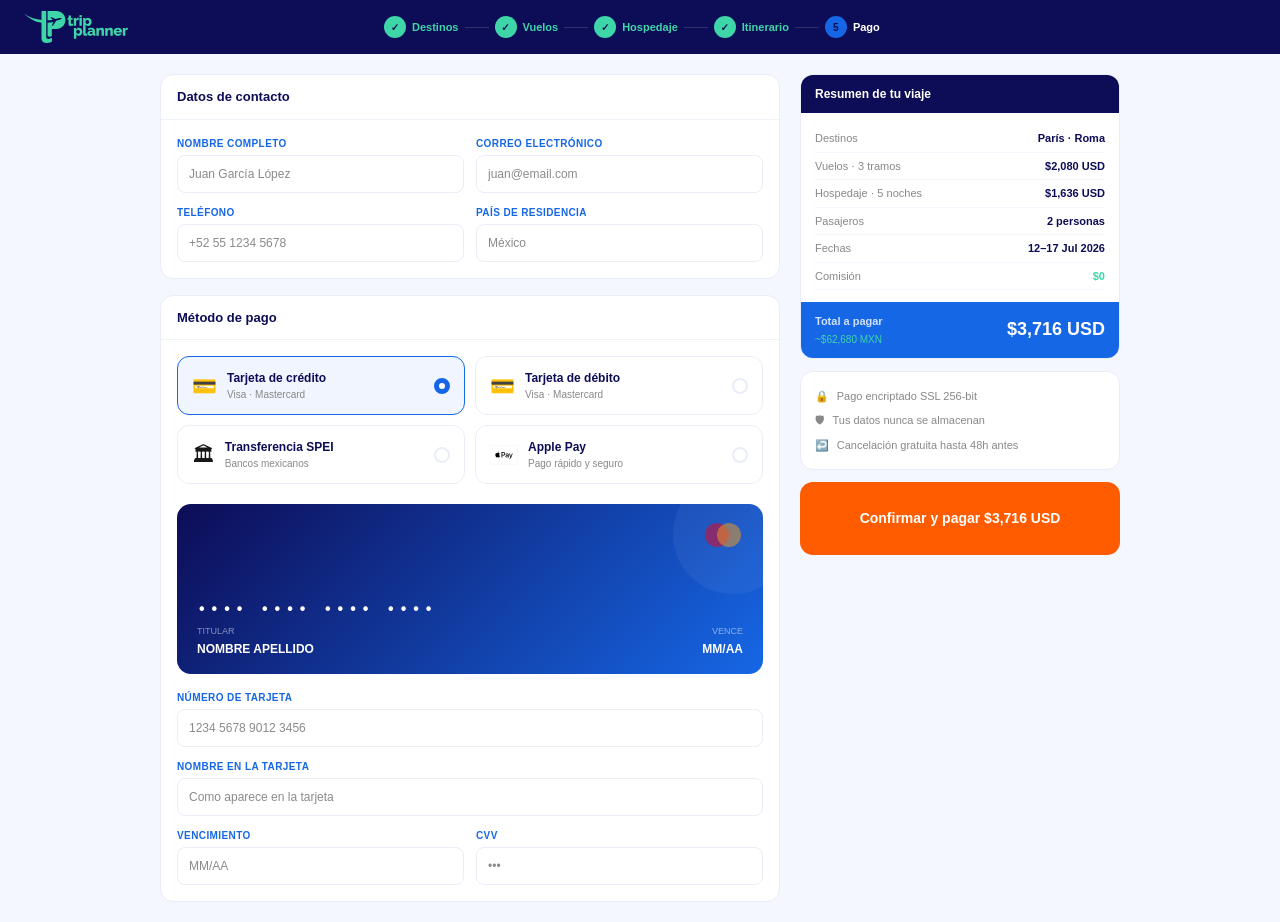
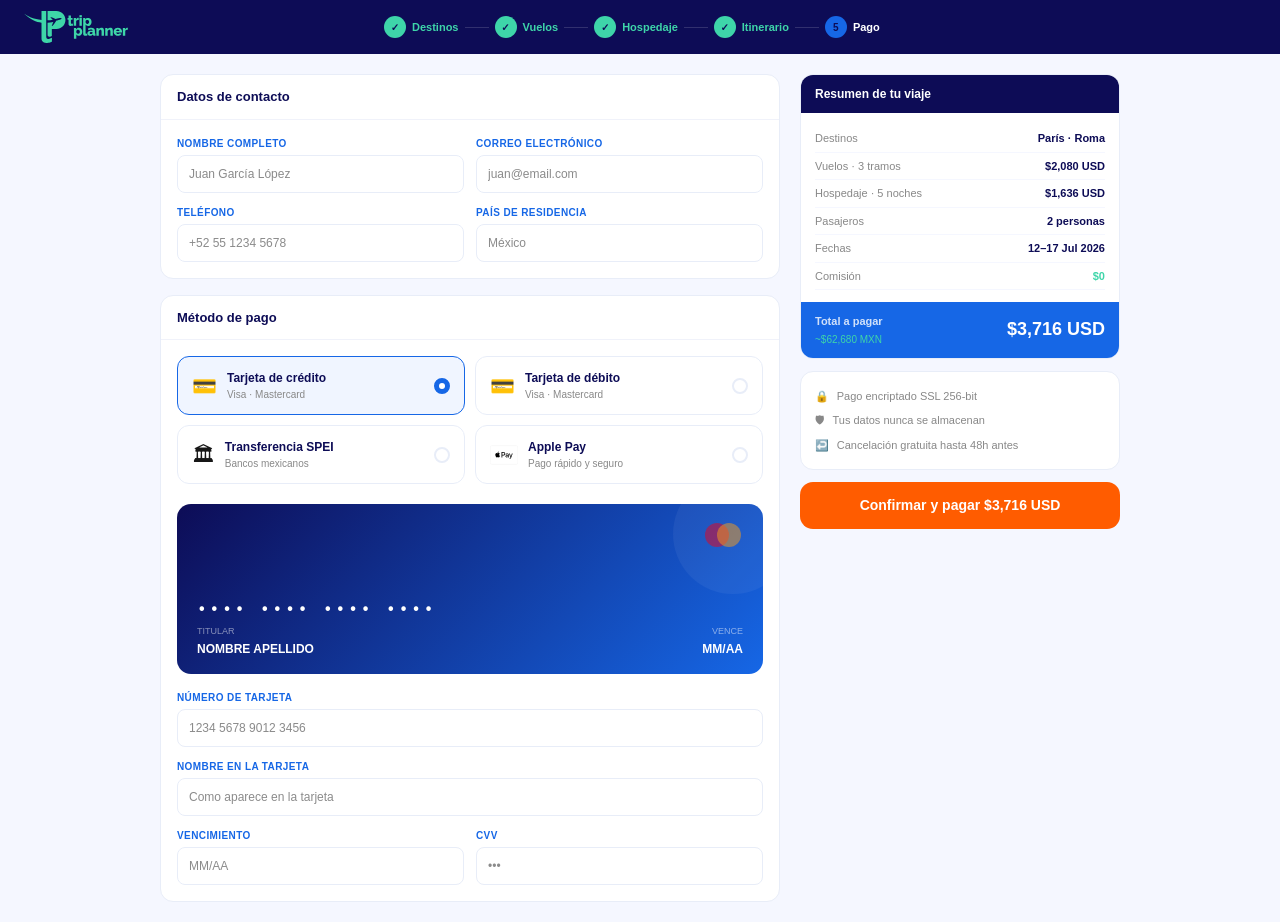
Before and after one commit to barreradionisio/trip-planner, a Next.js app: page /pago in a window 1280 px wide. Built offline with nearby package versions, Linux system fonts and the light colour scheme.

Commit message:
fix Suspense para useSearchParams en admin pago y confirmacion

```diff
--- a/app/admin/page.tsx
+++ b/app/admin/page.tsx
@@ -1,5 +1,6 @@
 "use client";
 
+import { Suspense } from "react";
 import { useSearchParams } from "next/navigation";
 import { useState } from "react";
 import Logo from "../components/Logo";
@@ -32,7 +33,7 @@ const navItems = [
   { key: "reportes", label: "Reportes" },
 ];
 
-export default function Admin() {
+function AdminContent() {
   const searchParams = useSearchParams();
 const [seccion, setSeccion] = useState(searchParams.get("seccion") || "dashboard");
 const [filtroEstado, setFiltroEstado] = useState("todos");
@@ -267,3 +268,10 @@ const [filtroEstado, setFiltroEstado] = useState("todos");
     </div>
   );
 }
+export default function Admin() {
+  return (
+    <Suspense>
+      <AdminContent />
+    </Suspense>
+  );
+}
--- a/app/confirmacion/page.tsx
+++ b/app/confirmacion/page.tsx
@@ -1,10 +1,11 @@
 "use client";
 
+import { Suspense } from "react";
 import { useSearchParams } from "next/navigation";
 import Link from "next/link";
 import Logo from "../components/Logo";
 
-export default function Confirmacion() {
+function ConfirmacionContent() {
   const searchParams = useSearchParams();
   const tipo = searchParams.get("tipo") || "completo";
   return (
@@ -170,3 +171,11 @@ export default function Confirmacion() {
     </div>
   );
 }
+
+export default function Confirmacion() {
+  return (
+    <Suspense>
+      <ConfirmacionContent />
+    </Suspense>
+  );
+}
--- a/app/pago/page.tsx
+++ b/app/pago/page.tsx
@@ -1,12 +1,13 @@
 "use client";
 
+import { Suspense } from "react";
 import { useSearchParams } from "next/navigation";
 import { useRouter } from "next/navigation";
 import Link from "next/link";
 import { useState } from "react";
 import Logo from "../components/Logo";
 
-export default function Pago() {
+function PagoContent() {
   const searchParams = useSearchParams();
   const tipo = searchParams.get("tipo") || "completo";
   const router = useRouter();
@@ -287,18 +288,19 @@ export default function Pago() {
             ))}
           </div>
 
-          <button
-            onClick={() => setProcesando(true)}
-            style={{ width: "100%", padding: "13px", backgroundColor: "#FF5C00", color: "#fff", border: "none", borderRadius: "13px", fontFamily: "sans-serif", fontWeight: "800", fontSize: "14px", cursor: "pointer" }}
-          >
-            <Link href={`/confirmacion?tipo=${tipo}`} style={{ width: "100%", padding: "13px", backgroundColor: "#FF5C00", color: "#fff", border: "none", borderRadius: "13px", fontFamily: "sans-serif", fontWeight: "800", fontSize: "14px", cursor: "pointer", textDecoration: "none", display: "block", textAlign: "center", boxSizing: "border-box" as const }}
-  onClick={() => setProcesando(true)}
->
-  {procesando ? "⏳ Procesando pago..." : "Confirmar y pagar $3,716 USD"}
-</Link>
-          </button>
+          <Link href={`/confirmacion?tipo=${tipo}`} onClick={() => setProcesando(true)} style={{ width: "100%", padding: "13px", backgroundColor: "#FF5C00", color: "#fff", border: "none", borderRadius: "13px", fontFamily: "sans-serif", fontWeight: "800", fontSize: "14px", cursor: "pointer", textDecoration: "none", display: "block", textAlign: "center", boxSizing: "border-box" as const }}>
+            {procesando ? "⏳ Procesando pago..." : "Confirmar y pagar $3,716 USD"}
+          </Link>
         </div>
       </div>
     </div>
   );
 }
+
+export default function Pago() {
+  return (
+    <Suspense>
+      <PagoContent />
+    </Suspense>
+  );
+}
```
